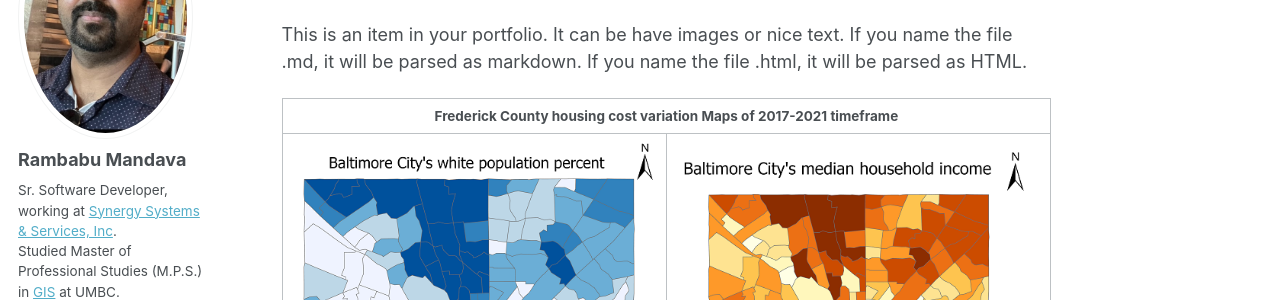
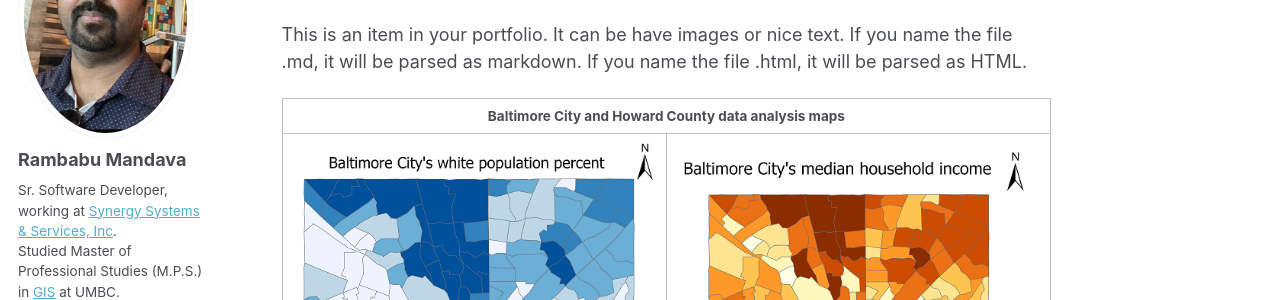
Before and after one commit to mandavaram/mandavaram.github.io, a Jekyll site: the page built from _portfolio/Created_Maps_Using_R_Scrpts.md, in a window 1280 px wide and 900 px high. Shown: the part 222-522 px from the top of the window. Built offline with Jekyll 4.4.1, drawn with Linux system fonts in a browser that asks for light colours.

Commit message:
Update Created_Maps_Using_R_Scrpts.md

```diff
--- a/_portfolio/Created_Maps_Using_R_Scrpts.md
+++ b/_portfolio/Created_Maps_Using_R_Scrpts.md
@@ -9,7 +9,7 @@ This is an item in your portfolio. It can be have images or nice text. If you na
 
 <table>
       <tr>
-          <td colspan='2' align='center'><strong>Frederick County housing cost variation Maps of 2017-2021 timeframe</strong></td>
+          <td colspan='2' align='center'><strong>Baltimore City and Howard County data analysis maps</strong></td>
       </tr>
        <tr>
           <td width='50%'><img src='/images/baltimore_white_pop_percent.png'> </td>
```
